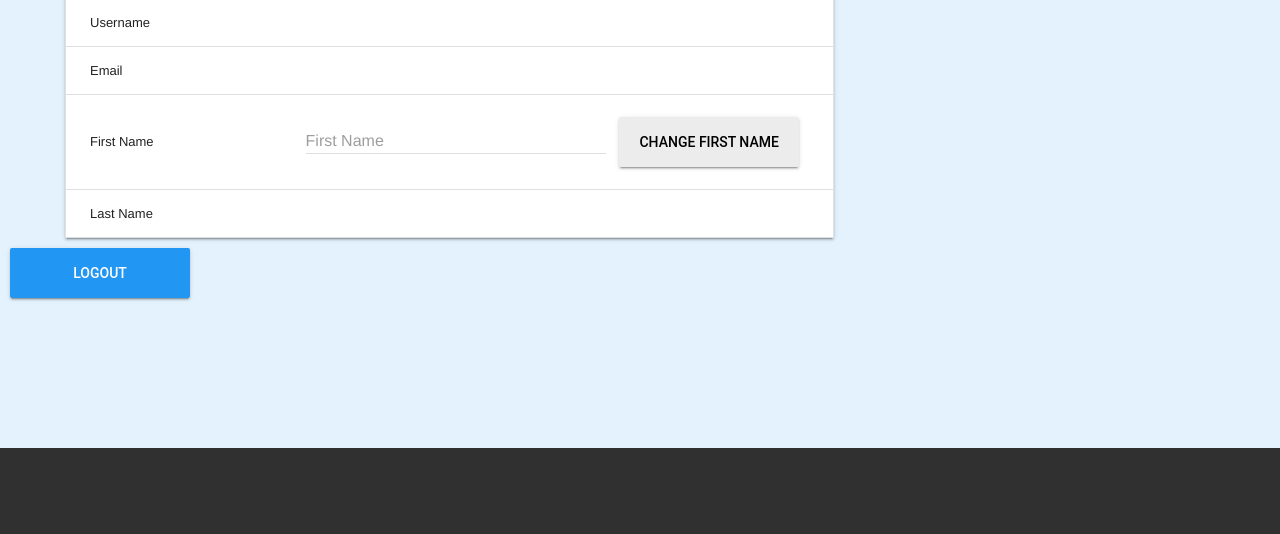
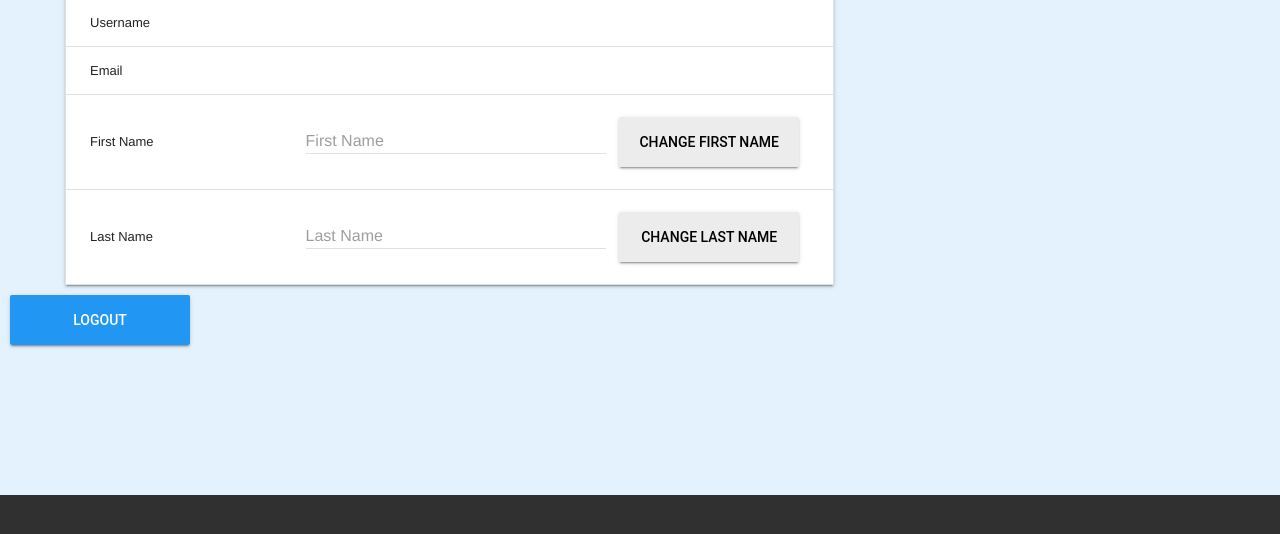
Before and after one commit to awelleck/user-profile, a Flask app: template templates/profile.html in a window 1280 px wide. Shown: the part 200-734 px from the top of the page. Run offline with Flask 2, Linux system fonts and the light colour scheme; the template is opened without the code that fills it: values that come from a table or form of the project are taken from there, others are empty; some libraries are stand-ins or nearby versions.

Commit message:
Added update for last name
I had to use a second form in the profile page so the input for first
name and last name could be differentiated on the server. This will
probably need to be refactored at some point. DB test for update will
definitely need to be redone to accurately test functionality.

```diff
--- a/app.py
+++ b/app.py
@@ -10,7 +10,8 @@ from flask_sqlalchemy import SQLAlchemy
 from sqlalchemy import exc
 from flask_socketio import SocketIO, Namespace, send, emit, disconnect
 from models import User, Chat
-from validate import LoginForm, RegistrationForm, ProfileForm
+from validate import LoginForm, RegistrationForm, ChangeFirstName, \
+    ChangeLastName
 from chat import MyNamespace
 from utils import db
 
@@ -130,26 +131,43 @@ def register():
 @app.route('/profile/<username>', methods=['GET', 'POST'])
 @login_required
 def profile(username):
-    form = ProfileForm(request.form)
+    form1 = ChangeFirstName(request.form)
+    form2 = ChangeLastName(request.form)
     print('Printing session[\'username\']: %s' % session['username'])
 
     if username != session['username']:
         return redirect(url_for('index'))
 
     if request.method == 'POST':
-        load_profile = User.query.filter_by(username=session['username']
-                                            ).first()
-        user = load_profile.username
-        email = load_profile.email
-        first_name = load_profile.first_name
-        last_name = load_profile.last_name
-        change_first_name = request.form['change_first_name']
-        print(change_first_name)
-        User.update(first_name, change_first_name)
-        return render_template('profile.html',
-                               form=form, username=username, user=user,
-                               email=email, first_name=first_name,
-                               last_name=last_name), status.HTTP_201_CREATED
+        form_name = request.form
+        if 'change_first_name' in form_name:
+            status = 'first'
+            load_profile = User.query.filter_by(username=session['username']
+                                                ).first()
+            user = load_profile.username
+            email = load_profile.email
+            first_name = load_profile.first_name
+            last_name = load_profile.last_name
+            change_first_name = request.form['change_first_name']
+            print(change_first_name)
+            User.update(status, first_name, change_first_name)
+            return render_template('profile.html', form1=form1, form2=form2,
+                                   username=username, user=user, email=email,
+                                   first_name=first_name, last_name=last_name)
+        elif 'change_last_name' in form_name:
+            status = 'last'
+            load_profile = User.query.filter_by(username=session['username']
+                                                ).first()
+            user = load_profile.username
+            email = load_profile.email
+            first_name = load_profile.first_name
+            last_name = load_profile.last_name
+            change_last_name = request.form['change_last_name']
+            print(change_last_name)
+            User.update(status, last_name, change_last_name)
+            return render_template('profile.html', form1=form1, form2=form2,
+                                   username=username, user=user, email=email,
+                                   first_name=first_name, last_name=last_name)
 
     load_profile = User.query.filter_by(username=session['username']
                                         ).first()
@@ -158,9 +176,9 @@ def profile(username):
     first_name = load_profile.first_name
     last_name = load_profile.last_name
 
-    return render_template('profile.html', form=form, username=username,
-                           user=user, email=email, first_name=first_name,
-                           last_name=last_name)
+    return render_template('profile.html', form1=form1, form2=form2,
+                           username=username, user=user, email=email,
+                           first_name=first_name, last_name=last_name)
 
 
 # logout route for button
--- a/templates/profile.html
+++ b/templates/profile.html
@@ -35,7 +35,7 @@
           <td>
             <form method="POST" action="#">
               <div class="mdl-textfield mdl-js-textfield pad">
-                {{ form.change_first_name(class="mdl-textfield__input", type="text", id="change_first_name") }}
+                {{ form1.change_first_name(class="mdl-textfield__input", type="text", id="change_first_name") }}
                 <label class="mdl-textfield__label" for="change_first_name">First Name</label>
               </div>
               <button class="mdl-button mdl-js-button mdl-button--raised mdl-js-ripple-effect" type="submit">
@@ -47,7 +47,17 @@
         <tr>
           <td class="mdl-data-table__cell--non-numeric">Last Name</td>
           <td>{{ last_name }}</td>
-          <td></td>
+          <td>
+            <form method="POST" action="#">
+              <div class="mdl-textfield mdl-js-textfield pad">
+                {{ form2.change_last_name(class="mdl-textfield__input", type="text", id="change_last_name") }}
+                <label class="mdl-textfield__label" for="change_last_name">Last Name</label>
+              </div>
+              <button class="mdl-button mdl-js-button mdl-button--raised mdl-js-ripple-effect" type="submit">
+                change last name
+              </button>
+            </form>
+          </td>
         </tr>
       </tbody>
     </table>
--- a/test_app.py
+++ b/test_app.py
@@ -58,10 +58,11 @@ class TestUser(TestCase):
 
     def test_update(self):
         new_first_name = 'seven'
+        status = 'first'
         user = User(username, password, email, first_name, last_name)
 
         User.insert(user)
-        User.update(first_name, new_first_name)
+        User.update(status, first_name, new_first_name)
 
         actual = User.query.filter_by(username=username).first()
 
--- a/validate.py
+++ b/validate.py
@@ -27,7 +27,13 @@ class RegistrationForm(Form):
                             'characters long!')])
 
 
-class ProfileForm(Form):
+class ChangeFirstName(Form):
     change_first_name = StringField('First Name', [validators.Length(min=2,
                                     max=35, message='First name must be ' +
                                     'between 2 and 35 characters long!')])
+
+
+class ChangeLastName(Form):
+    change_last_name = StringField('Last Name', [validators.Length(min=2,
+                                   max=35, message='Last name must be ' +
+                                   'between 2 and 35 characters long!')])
```
Also changed, not shown: models.py (+13 -6 lines).
